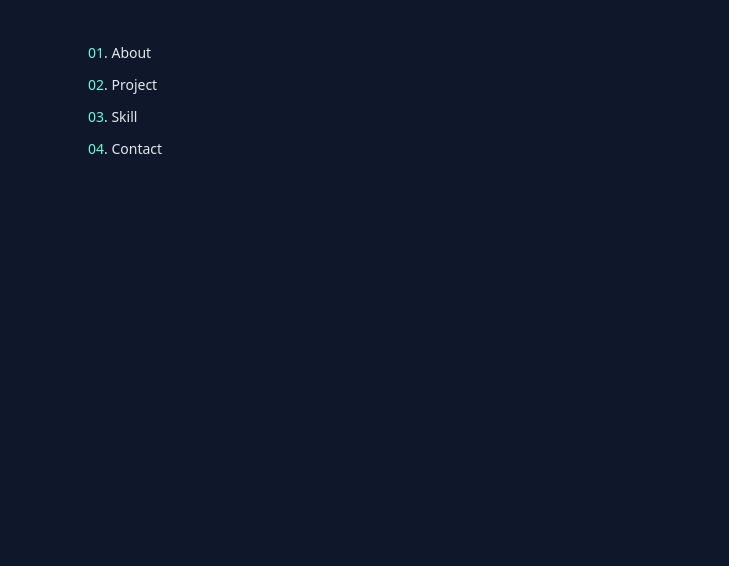
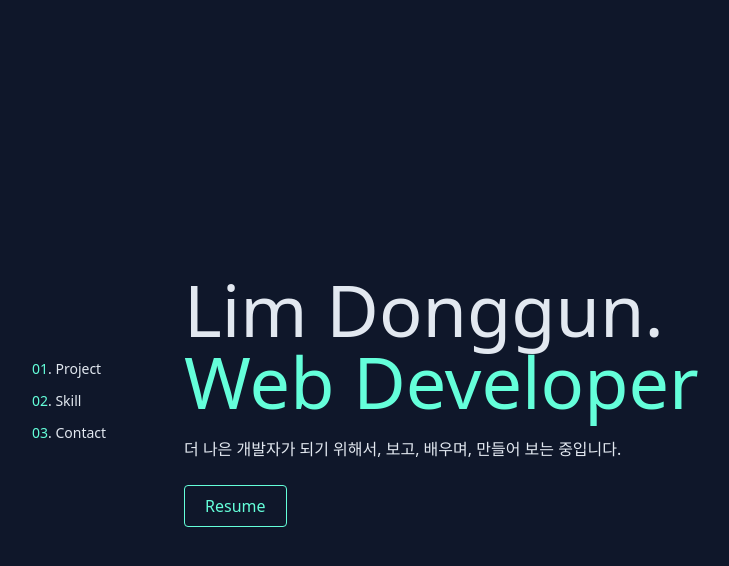
Before and after one commit to DonggunLim/resume, a React (Vite) app: page / in a window 1280 px wide. Shown: the top 566 px of the page, without its empty margins (8-737 px from the left). Built offline with nearby package versions, Linux system fonts and the light colour scheme.

Commit message:
feat: hero component

```diff
--- a/src/components/Header.tsx
+++ b/src/components/Header.tsx
@@ -1,10 +1,4 @@
-import GithubIcon from "../icons/GithubIcon";
-
 const NAVIGATION_ITEMS = [
-  {
-    title: "About",
-    pathname: "about",
-  },
   {
     title: "Project",
     pathname: "project",
@@ -21,7 +15,7 @@ const NAVIGATION_ITEMS = [
 
 export default function Header() {
   return (
-    <header className="fixed top-10 left-24">
+    <header className="fixed top-1/2 translate-y-[-50%] left-10">
       <nav className="flex flex-col">
         <ol className="space-y-2">
           {NAVIGATION_ITEMS.map(({ title, pathname }, index) => (
--- a/src/components/Layout.tsx
+++ b/src/components/Layout.tsx
@@ -3,7 +3,7 @@ import Header from "./Header";
 
 const Layout = () => {
   return (
-    <main className="flex flex-col max-w-[1600px] mx-auto h-full">
+    <main className="px-48">
       <Header />
       <Outlet />
     </main>
--- a/src/components/ThemeModeButton.tsx
+++ b/src/components/ThemeModeButton.tsx
@@ -1,8 +1,8 @@
 import { useState } from "react";
 import useThemeMode, { ThemeModeType } from "../hooks/useThemeMode";
-import DarkIcon from "../icons/DarkIcon";
-import LightIcon from "../icons/LightIcon";
-import SystemIcon from "../icons/SystemIcon";
+import DarkIcon from "../assets/icons/DarkIcon";
+import LightIcon from "../assets/icons/LightIcon";
+import SystemIcon from "../assets/icons/SystemIcon";
 
 type ModeItemType = { icon: React.ReactNode; title: ThemeModeType };
 const MODE_ITEM_LIST: ModeItemType[] = [
--- /dev/null
+++ b/src/pages/MainPage/components/Hero.tsx
@@ -0,0 +1,21 @@
+const Hero = () => {
+  return (
+    <section className="h-screen flex flex-col items-start justify-center">
+      <h1 className="text-7xl block">Lim Donggun.</h1>
+      <h1 className="text-7xl text-primary">Web Developer</h1>
+      <p className="mt-5 text-md">
+        더 나은 개발자가 되기 위해서, 보고, 배우며, 만들어 보는 중입니다.
+      </p>
+      <a
+        href="/resume.pdf"
+        target="_blank"
+        rel="noopener noreferrer"
+        className="inline-block mt-6 border border-primary text-primary px-5 py-2 rounded hover:bg-primary/30 hover:text-white transition-colors duration-200"
+      >
+        Resume
+      </a>
+    </section>
+  );
+};
+
+export default Hero;
--- a/src/pages/MainPage/index.tsx
+++ b/src/pages/MainPage/index.tsx
@@ -1,19 +1,11 @@
-import Header from "../../components/Header";
-import Skills from "./components/Skills";
 import { motion } from "framer-motion";
+import Hero from "./components/Hero";
 
 const MainPage = () => {
   return (
-    <>
-      <motion.div
-        initial={{ opacity: 0, y: 30 }}
-        animate={{ opacity: 1, y: 0 }}
-        exit={{ opacity: 0, y: -30 }}
-        transition={{ duration: 0.8, ease: "easeInOut" }}
-      >
-        {/* <Header /> */}
-      </motion.div>
-    </>
+    <section className="max-w-[1000px] mx-auto">
+      <Hero />
+    </section>
   );
 };
 
```
Also changed, not shown: src/assets/icons/DarkIcon.tsx (renamed from src/icons/DarkIcon.tsx), src/assets/icons/EmailIcon.tsx (renamed from src/icons/EmailIcon.tsx), src/assets/icons/GithubIcon.tsx (renamed from src/icons/GithubIcon.tsx), src/assets/icons/LightIcon.tsx (renamed from src/icons/LightIcon.tsx), src/assets/icons/SystemIcon.tsx (renamed from src/icons/SystemIcon.tsx), 1 other file (tests, documents, lock files or other folders).
